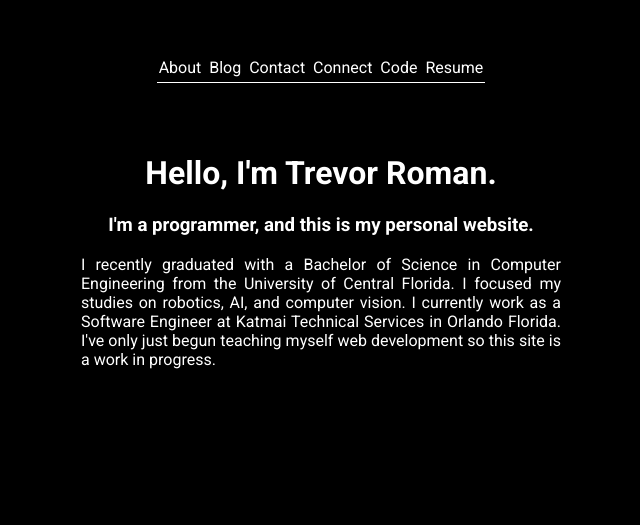
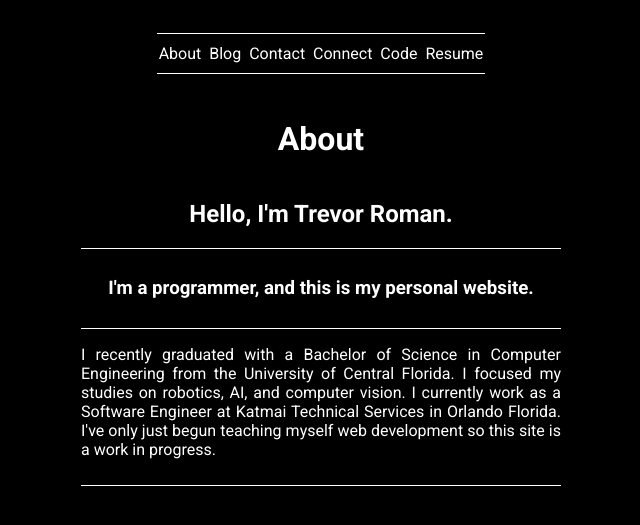
Before and after one commit to siketh/TRBlog, a Flask app: page / in a window 1280 px wide. Shown: the top 525 px of the page, without its empty margins (319-959 px from the left). Run offline with Flask 2, Linux system fonts and the light colour scheme.

Commit message:
Fixed centering/justification issues. Playing with style. Lots of tentative style tweaks.

```diff
--- a/app/static/css/style.css
+++ b/app/static/css/style.css
@@ -6,9 +6,11 @@ body, head{
 }
 
 .navbar {
-  margin: 50px auto 50px auto;
-  padding-bottom: 5px;
+  margin: 25px auto 25px auto;
+  padding-bottom: 10px;
+  padding-top: 10px;
   border-bottom: solid white 1px;
+  border-top: solid white 1px;
   display: inline-block;
 }
 
@@ -23,6 +25,10 @@ body, head{
 }
 
 .header {
+
+}
+
+.header h1 {
 }
 
 .content {
@@ -31,12 +37,30 @@ body, head{
   align-items: center;
 }
 
-.about-me {
+.post {
+  width: 30em;
 }
 
-.about-me p {
+.post-title {
+}
+
+.post-abstract {
+  border-top: solid white 1px;
+  padding-top: 10px;
+  border-bottom: solid white 1px;
+  padding-bottom: 10px;
+}
+
+.post-content {
+  border-bottom: solid white 1px;
+  padding-bottom: 10px;
   text-align: justify;
-  width: 30em;
+  word-wrap: break-word;
+  margin: 0px auto 0px auto;
+}
+
+.post-content ol, ul {
+  padding-right: 40px;
 }
 
 .footer {
--- /dev/null
+++ b/app/templates/about.html
@@ -0,0 +1,19 @@
+
+{% extends "base.html" %}
+{% block content %}
+<div class="post">
+
+	<div class="post-title">
+		<h2>Hello, I'm Trevor Roman.</h2>
+	</div>
+
+	<div class="post-abstract">
+		<h3>I'm a programmer, and this is my personal website.</h3>
+	</div>
+
+	<div class="post-content">
+		<p>I recently graduated with a Bachelor of Science in Computer Engineering from the University of Central Florida. I focused my studies on robotics, AI, and computer vision. I currently work as a Software Engineer at Katmai Technical Services in Orlando Florida. I've only just begun teaching myself web development so this site is a work in progress.</p>
+	</div>
+
+</div>
+{% endblock %}
--- a/app/templates/base.html
+++ b/app/templates/base.html
@@ -22,6 +22,7 @@
     </div>
 
     <div class="header">
+      <h1>{{ page }}</h1>
     </div>
 
     <div class="content">
--- a/app/views.py
+++ b/app/views.py
@@ -7,9 +7,17 @@ from app import app
 @app.route('/')
 
 # Output this content to the screen for mapped URLs
-def index():
-	# Temp python dictionary to hold a user name
+def about():
     user = {'name': 'Trevor'}
+    page = "About"
 
     # Invokes Jinja2 templating engine, part of Flask framework
-    return render_template('index.html', user=user)
+    return render_template('about.html', user=user, page=page)
+
+@app.route('/blog')
+def blog():
+    user = {'name': 'Trevor'}
+    page = "Blog"
+
+    # Invokes Jinja2 templating engine, part of Flask framework
+    return render_template('construction.html', user=user, page=page)
```
Also changed, not shown: app/templates/construction.html (added, +39 -0 lines).
